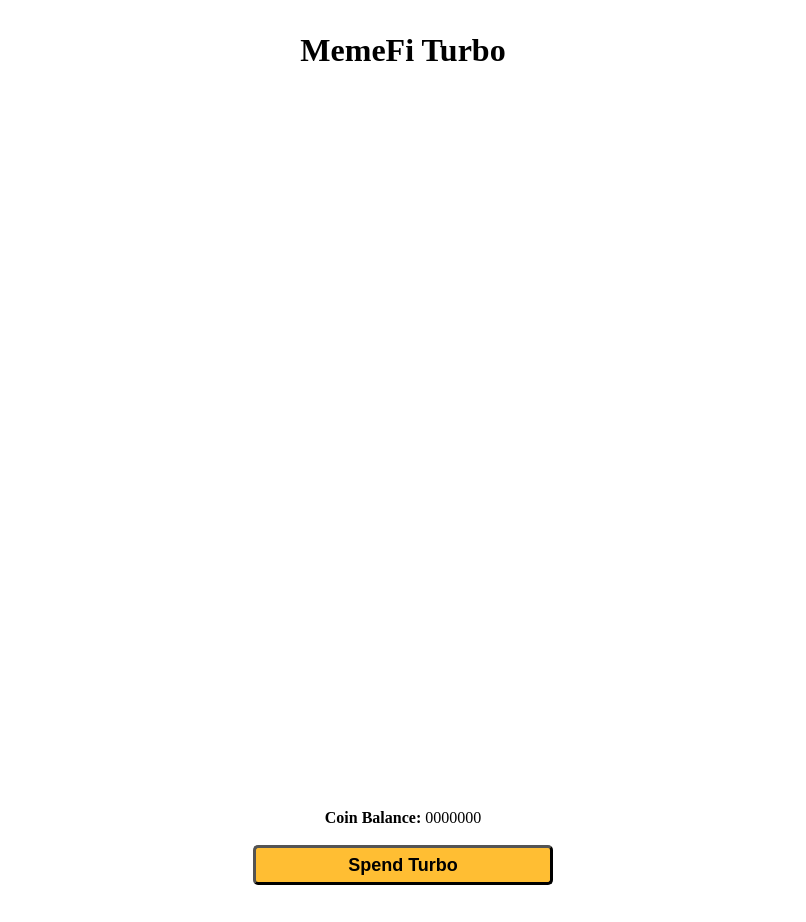
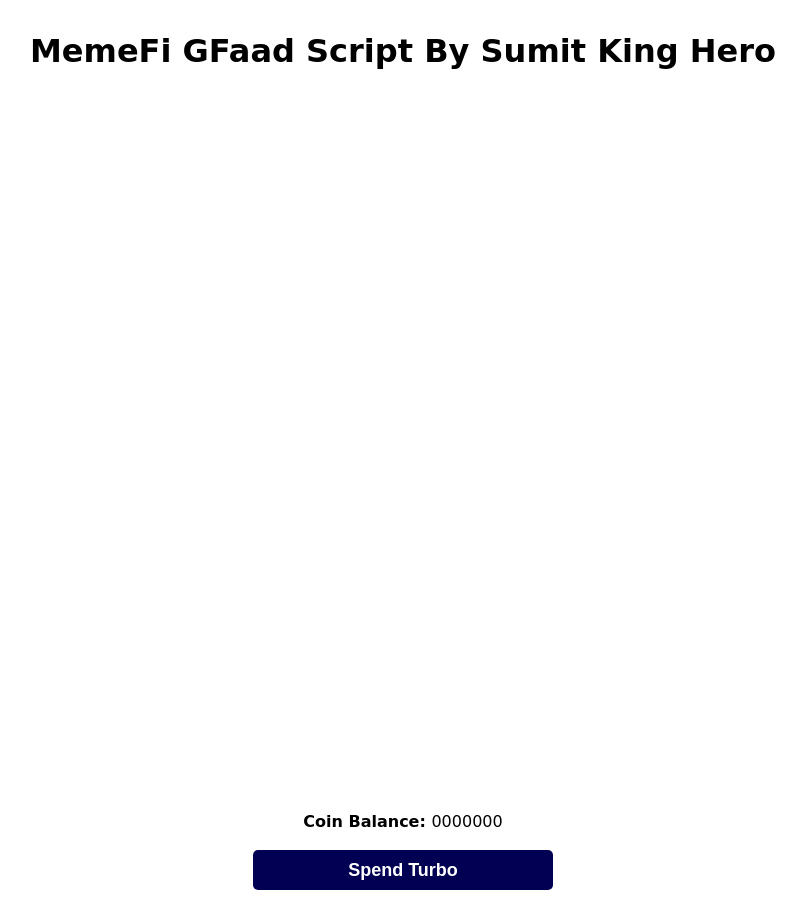
Before and after one commit to SumitHero474/GfaadScript, a plain HTML site: page index.html in a window 1280 px wide. Shown: the whole page, without its empty margins (237-1043 px from the left). Drawn offline with Linux system fonts and the light colour scheme.

Commit message:
Update index.html

```diff
--- a/index.html
+++ b/index.html
@@ -16,6 +16,7 @@
         border-radius: 10px;
       }
       body {
+        font-family: cursive;
         padding: 2rem;
       }
       .spend_turbo_button {
@@ -23,8 +24,10 @@
         border-width: 3px;
         border-radius: 5px;
         width: 300px;
+        border: 0;
         font-weight: bold;
-        background-color: #ffbe33;
+        background-color: #010053;
+        color: white;
         height: 40px;
         display: inline-block;
         font-size: 18px;
@@ -33,7 +36,7 @@
   </head>
   <body>
     <center class="heading_center">
-      <h1>MemeFi Turbo</h1>
+      <h1>MemeFi GFaad Script By Sumit King Hero</h1>
     </center>
     <br />
 
```
